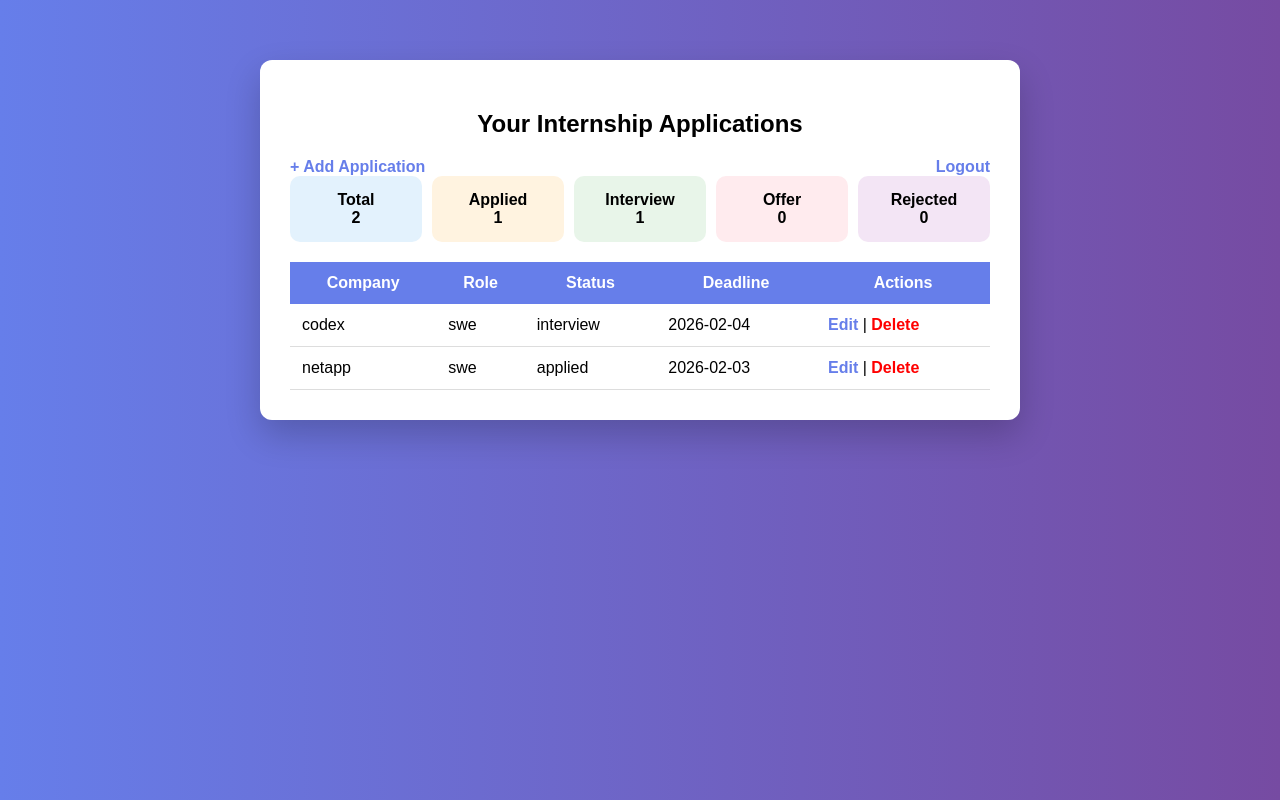
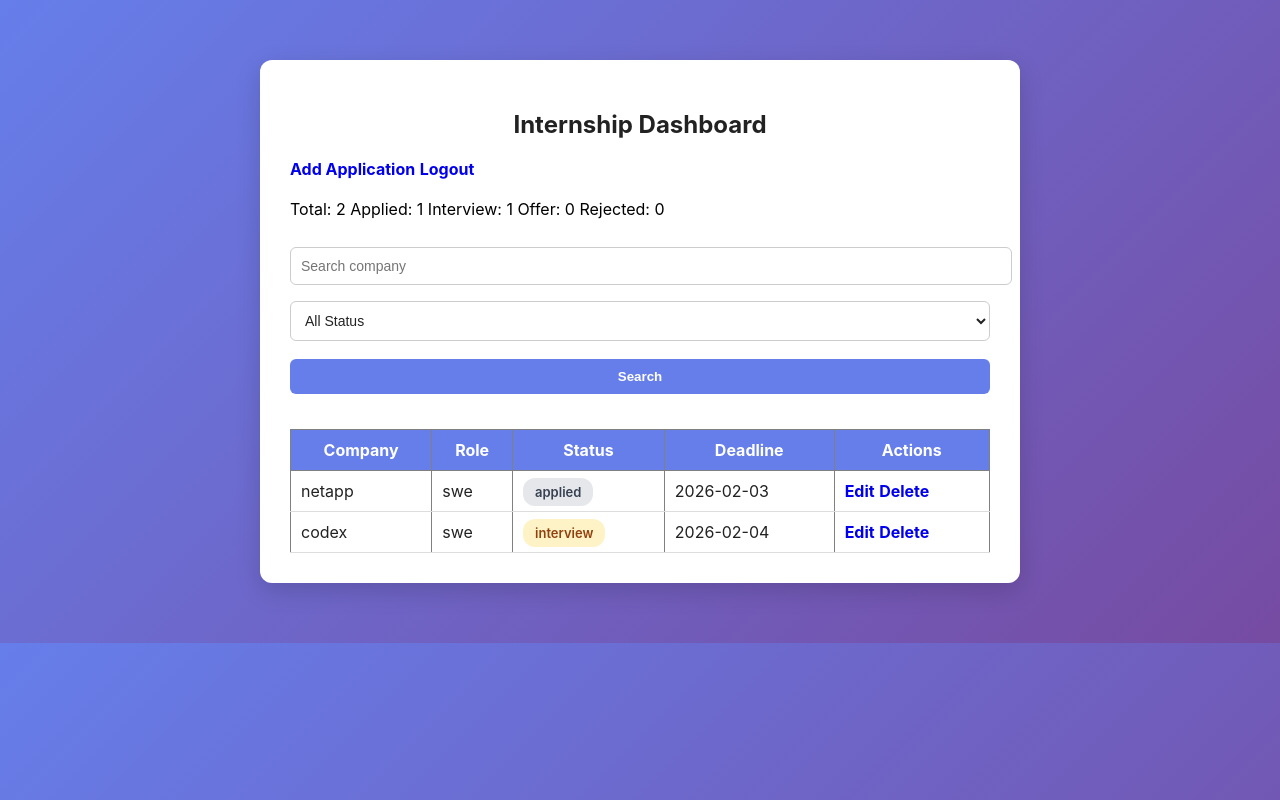
Before and after one commit to navyamahajan1235/internship-tracker, a Flask app: page /dashboard in a window 1280 px wide. Run offline with Flask 3, Linux system fonts and the light colour scheme; a user stored in the database is signed in; data comes from the database, SQL or seed files in the repository; both versions use the stored data as it was after the commit.

Commit message:
Upgrade Internship Tracker with search, filters, dashboard stats, and status colors

```diff
--- a/app.py
+++ b/app.py
@@ -1,19 +1,65 @@
-from flask import Flask, render_template, request, redirect, session
+from flask import Flask, render_template, request, redirect, session, g
 import sqlite3
+import os
 
 app = Flask(__name__)
-app.secret_key = "secretkey"
+app.secret_key = "supersecretkey"
+
+DATABASE = "database.db"
 
 
+# ---------------- DATABASE CONNECTION ----------------
+
 def get_db():
-    conn = sqlite3.connect("database.db")
-    conn.row_factory = sqlite3.Row
-    return conn
+    if "db" not in g:
+        g.db = sqlite3.connect(DATABASE)
+        g.db.row_factory = sqlite3.Row
+    return g.db
 
+
+@app.teardown_appcontext
+def close_db(exception):
+    db = g.pop("db", None)
+    if db is not None:
+        db.close()
+
+
+# ---------------- DATABASE INIT ----------------
+
+def init_db():
+    db = get_db()
+
+    db.execute("""
+        CREATE TABLE IF NOT EXISTS users(
+            id INTEGER PRIMARY KEY AUTOINCREMENT,
+            username TEXT UNIQUE,
+            password TEXT
+        )
+    """)
+
+    db.execute("""
+        CREATE TABLE IF NOT EXISTS applications(
+            id INTEGER PRIMARY KEY AUTOINCREMENT,
+            user_id INTEGER,
+            company TEXT,
+            role TEXT,
+            status TEXT,
+            deadline TEXT
+        )
+    """)
+
+    db.commit()
+
+
+@app.before_request
+def before_request():
+    init_db()
+
+
+# ---------------- AUTH ROUTES ----------------
 
 @app.route("/", methods=["GET", "POST"])
 def login():
-
     if request.method == "POST":
 
         username = request.form["username"]
@@ -44,7 +90,7 @@ def register():
         db = get_db()
 
         db.execute(
-            "INSERT INTO users (username, password) VALUES (?,?)",
+            "INSERT INTO users(username,password) VALUES (?,?)",
             (username, password)
         )
 
@@ -55,6 +101,14 @@ def register():
     return render_template("register.html")
 
 
+@app.route("/logout")
+def logout():
+    session.clear()
+    return redirect("/")
+
+
+# ---------------- DASHBOARD ----------------
+
 @app.route("/dashboard")
 def dashboard():
 
@@ -63,27 +117,48 @@ def dashboard():
 
     db = get_db()
 
-    apps = db.execute(
-        "SELECT * FROM applications WHERE user_id=?",
-        (session["user_id"],)
-    ).fetchall()
+    search = request.args.get("search", "").strip().lower()
+    status = request.args.get("status", "").strip().lower()
+
+    query = "SELECT * FROM applications WHERE user_id=?"
+    params = [session["user_id"]]
+
+    if search:
+        query += " AND LOWER(company) LIKE ?"
+        params.append(f"%{search}%")
+
+    if status and status != "":
+        query += " AND LOWER(status)=?"
+        params.append(status)
+
+    query += " ORDER BY deadline ASC"
+
+    applications = db.execute(query, params).fetchall()
 
     stats = db.execute("""
         SELECT
             COUNT(*) as total,
-            SUM(CASE WHEN status='applied' THEN 1 ELSE 0 END) as applied,
-            SUM(CASE WHEN status='interview' THEN 1 ELSE 0 END) as interview,
-            SUM(CASE WHEN status='offer' THEN 1 ELSE 0 END) as offer,
-            SUM(CASE WHEN status='rejected' THEN 1 ELSE 0 END) as rejected
+            SUM(CASE WHEN LOWER(status)='applied' THEN 1 ELSE 0 END) as applied,
+            SUM(CASE WHEN LOWER(status)='interview' THEN 1 ELSE 0 END) as interview,
+            SUM(CASE WHEN LOWER(status)='offer' THEN 1 ELSE 0 END) as offer,
+            SUM(CASE WHEN LOWER(status)='rejected' THEN 1 ELSE 0 END) as rejected
         FROM applications
         WHERE user_id=?
     """, (session["user_id"],)).fetchone()
 
-    return render_template("dashboard.html", apps=apps, stats=stats)
+    return render_template(
+        "dashboard.html",
+        applications=applications,
+        stats=stats,
+        search=search,
+        status=status
+    )
 
 
+# ---------------- ADD APPLICATION ----------------
+
 @app.route("/add", methods=["GET", "POST"])
-def add_application():
+def add():
 
     if "user_id" not in session:
         return redirect("/")
@@ -97,12 +172,10 @@ def add_application():
 
         db = get_db()
 
-        db.execute(
-            """INSERT INTO applications
-               (user_id, company, role, status, deadline)
-               VALUES (?,?,?,?,?)""",
-            (session["user_id"], company, role, status, deadline)
-        )
+        db.execute("""
+            INSERT INTO applications(user_id,company,role,status,deadline)
+            VALUES (?,?,?,?,?)
+        """, (session["user_id"], company, role, status, deadline))
 
         db.commit()
 
@@ -111,11 +184,10 @@ def add_application():
     return render_template("add_application.html")
 
 
+# ---------------- EDIT APPLICATION ----------------
+
 @app.route("/edit/<int:id>", methods=["GET", "POST"])
-def edit_application(id):
-
-    if "user_id" not in session:
-        return redirect("/")
+def edit(id):
 
     db = get_db()
 
@@ -144,11 +216,10 @@ def edit_application(id):
     return render_template("edit_application.html", app=app_data)
 
 
+# ---------------- DELETE APPLICATION ----------------
+
 @app.route("/delete/<int:id>")
-def delete_application(id):
-
-    if "user_id" not in session:
-        return redirect("/")
+def delete(id):
 
     db = get_db()
 
@@ -162,13 +233,7 @@ def delete_application(id):
     return redirect("/dashboard")
 
 
-@app.route("/logout")
-def logout():
-
-    session.clear()
-
-    return redirect("/")
-
+# ---------------- RUN ----------------
 
 if __name__ == "__main__":
     app.run(debug=True)
--- a/static/style.css
+++ b/static/style.css
@@ -1,104 +1,182 @@
-body{
-font-family:Arial;
-background:linear-gradient(to right,#667eea,#764ba2);
-margin:0;
-padding:0;
+/* Background */
+body {
+    font-family: -apple-system, BlinkMacSystemFont, "Segoe UI", Roboto, Arial;
+    background: linear-gradient(135deg, #667eea, #764ba2);
+    margin: 0;
+    padding: 0;
 }
 
-.container{
-width:700px;
-margin:60px auto;
-background:white;
-padding:30px;
-border-radius:12px;
-box-shadow:0 15px 35px rgba(0,0,0,0.2);
+/* Main container */
+.container {
+    width: 700px;
+    margin: 60px auto;
+    background: #ffffff;
+    padding: 30px;
+    border-radius: 12px;
+    box-shadow: 0 8px 25px rgba(0,0,0,0.15);
 }
 
-h2{
-text-align:center;
-margin-bottom:20px;
+/* Headings */
+h1, h2 {
+    text-align: center;
+    color: #222;
 }
 
-input{
-width:100%;
-padding:12px;
-margin:10px 0;
-border-radius:6px;
-border:1px solid #ccc;
+/* Inputs */
+input, select {
+    width: 100%;
+    padding: 10px;
+    margin: 8px 0;
+    border-radius: 6px;
+    border: 1px solid #ccc;
+    font-size: 14px;
+    color: #222;          /* FIX: make text visible */
+    background: #fff;     /* FIX */
 }
 
-button{
-width:100%;
-padding:12px;
-background:#667eea;
-color:white;
-border:none;
-border-radius:6px;
-cursor:pointer;
-font-size:16px;
+/* Buttons */
+button {
+    width: 100%;
+    padding: 10px;
+    background: #667eea;
+    color: white;
+    border: none;
+    border-radius: 6px;
+    margin-top: 10px;
+    cursor: pointer;
+    font-weight: bold;
 }
 
-button:hover{
-background:#5a67d8;
+button:hover {
+    background: #5a67d8;
 }
 
-a{
-color:#667eea;
-text-decoration:none;
-font-weight:bold;
+/* Links */
+a {
+    text-decoration: none;
+    font-weight: bold;
 }
 
-table{
-width:100%;
-border-collapse:collapse;
-margin-top:20px;
+/* Add button */
+.add-btn {
+    background: #667eea;
+    color: white;
+    padding: 8px 14px;
+    border-radius: 6px;
 }
 
-th{
-background:#667eea;
-color:white;
-padding:12px;
+.logout-btn {
+    background: #e53e3e;
+    color: white;
+    padding: 8px 14px;
+    border-radius: 6px;
+    margin-left: 10px;
 }
 
-td{
-padding:12px;
-border-bottom:1px solid #ddd;
+/* Table */
+table {
+    width: 100%;
+    border-collapse: collapse;
+    margin-top: 15px;
 }
 
-.delete-btn{
-color:red;
+th {
+    background: #667eea;
+    color: white;
+    padding: 10px;
 }
 
-.stats{
-display:flex;
-gap:10px;
-margin-bottom:20px;
+td {
+    padding: 10px;
+    border-bottom: 1px solid #ddd;
+    color: #222;          /* FIX: THIS SOLVES YOUR ISSUE */
+    background: white;    /* FIX */
 }
 
-.stat-card{
-flex:1;
-padding:15px;
-border-radius:10px;
-text-align:center;
-font-weight:bold;
+/* Row hover */
+tr:hover {
+    background: #f7f7f7;
 }
 
-.stat-card:nth-child(1){
-background:#e3f2fd;
+/* Status colors */
+.status-applied {
+    background: #edf2f7;
+    color: #2d3748;
+    padding: 5px 10px;
+    border-radius: 12px;
 }
 
-.stat-card:nth-child(2){
-background:#fff3e0;
+.status-interview {
+    background: #fef3c7;
+    color: #92400e;
+    padding: 5px 10px;
+    border-radius: 12px;
 }
 
-.stat-card:nth-child(3){
-background:#e8f5e9;
+.status-offer {
+    background: #d1fae5;
+    color: #065f46;
+    padding: 5px 10px;
+    border-radius: 12px;
 }
 
-.stat-card:nth-child(4){
-background:#ffebee;
+.status-rejected {
+    background: #fee2e2;
+    color: #991b1b;
+    padding: 5px 10px;
+    border-radius: 12px;
 }
 
-.stat-card:nth-child(5){
-background:#f3e5f5;
+/* Stats badges */
+.stats {
+    margin: 15px 0;
 }
+
+.stats span {
+    padding: 6px 12px;
+    border-radius: 20px;
+    margin-right: 8px;
+    font-size: 13px;
+}
+
+.total { background: #e2e8f0; }
+.applied { background: #edf2f7; }
+.interview { background: #fef3c7; }
+.offer { background: #d1fae5; }
+.rejected { background: #fee2e2; }
+
+/* Edit delete links */
+.edit {
+    color: #3182ce;
+}
+
+.delete {
+    color: #e53e3e;
+}
+
+.status {
+    padding: 6px 12px;
+    border-radius: 12px;
+    font-weight: 600;
+    font-size: 13px;
+}
+
+.status.applied {
+    background: #e5e7eb;
+    color: #374151;
+}
+
+.status.interview {
+    background: #fef3c7;
+    color: #92400e;
+}
+
+.status.offer {
+    background: #d1fae5;
+    color: #065f46;
+}
+
+.status.rejected {
+    background: #fee2e2;
+    color: #991b1b;
+}
--- a/templates/dashboard.html
+++ b/templates/dashboard.html
@@ -9,38 +9,44 @@
 
 <div class="container">
 
-<h2>Your Internship Applications</h2>
+<h2>Internship Dashboard</h2>
 
-<div style="display:flex; justify-content:space-between;">
-<a href="/add">+ Add Application</a>
+<a href="/add">Add Application</a>
 <a href="/logout">Logout</a>
-</div>
 
-<div class="stats">
+<br><br>
 
-<div class="stat-card">
-Total<br>{{ stats.total or 0 }}
-</div>
+<div>
 
-<div class="stat-card">
-Applied<br>{{ stats.applied or 0 }}
-</div>
-
-<div class="stat-card">
-Interview<br>{{ stats.interview or 0 }}
-</div>
-
-<div class="stat-card">
-Offer<br>{{ stats.offer or 0 }}
-</div>
-
-<div class="stat-card">
-Rejected<br>{{ stats.rejected or 0 }}
-</div>
+Total: {{ stats.total or 0 }}
+Applied: {{ stats.applied or 0 }}
+Interview: {{ stats.interview or 0 }}
+Offer: {{ stats.offer or 0 }}
+Rejected: {{ stats.rejected or 0 }}
 
 </div>
 
-<table>
+<br>
+
+<form method="GET">
+
+<input name="search" placeholder="Search company">
+
+<select name="status">
+    <option value="">All Status</option>
+    <option value="applied" {% if status=="applied" %}selected{% endif %}>Applied</option>
+    <option value="interview" {% if status=="interview" %}selected{% endif %}>Interview</option>
+    <option value="offer" {% if status=="offer" %}selected{% endif %}>Offer</option>
+    <option value="rejected" {% if status=="rejected" %}selected{% endif %}>Rejected</option>
+</select>
+
+<button type="submit">Search</button>
+
+</form>
+
+<br>
+
+<table border="1">
 
 <tr>
 <th>Company</th>
@@ -50,22 +56,30 @@ Rejected<br>{{ stats.rejected or 0 }}
 <th>Actions</th>
 </tr>
 
-{% for app in apps %}
+{% for app in applications %}
+
+{% if applications|length == 0 %}
+<tr>
+    <td colspan="5" style="text-align:center; padding:20px; color:#6b7280;">
+        No applications found
+    </td>
+</tr>
+{% endif %}
 
 <tr>
 
 <td>{{ app.company }}</td>
-
 <td>{{ app.role }}</td>
-
-<td>{{ app.status }}</td>
-
+<td>
+    <span class="status {{ app.status }}">
+        {{ app.status }}
+    </span>
+</td>
 <td>{{ app.deadline }}</td>
 
 <td>
-<a href="/edit/{{ app.id }}">Edit</a> |
-<a href="/delete/{{ app.id }}" class="delete-btn"
-onclick="return confirm('Delete this application?')">Delete</a>
+<a href="/edit/{{ app.id }}">Edit</a>
+<a href="/delete/{{ app.id }}">Delete</a>
 </td>
 
 </tr>
--- a/templates/register.html
+++ b/templates/register.html
@@ -13,15 +13,13 @@
 
 <form method="POST">
 
-<input type="text" name="username" placeholder="Username" required>
+<input name="username" placeholder="Username" required>
 
-<input type="password" name="password" placeholder="Password" required>
+<input name="password" type="password" placeholder="Password" required>
 
 <button type="submit">Register</button>
 
 </form>
-
-<br>
 
 <a href="/">Back to Login</a>
 
```
Also changed, not shown: templates/add_application.html (+8 -5 lines), templates/edit_application.html (+9 -4 lines), templates/login.html (+3 -5 lines), database.db.
